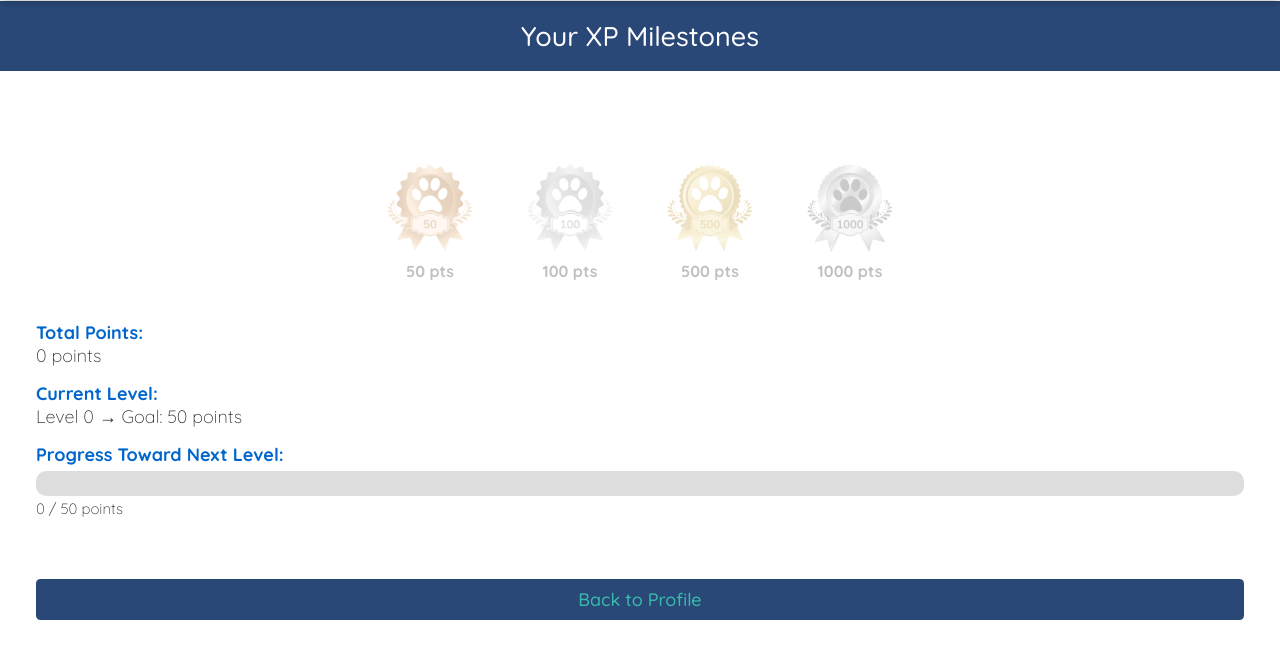
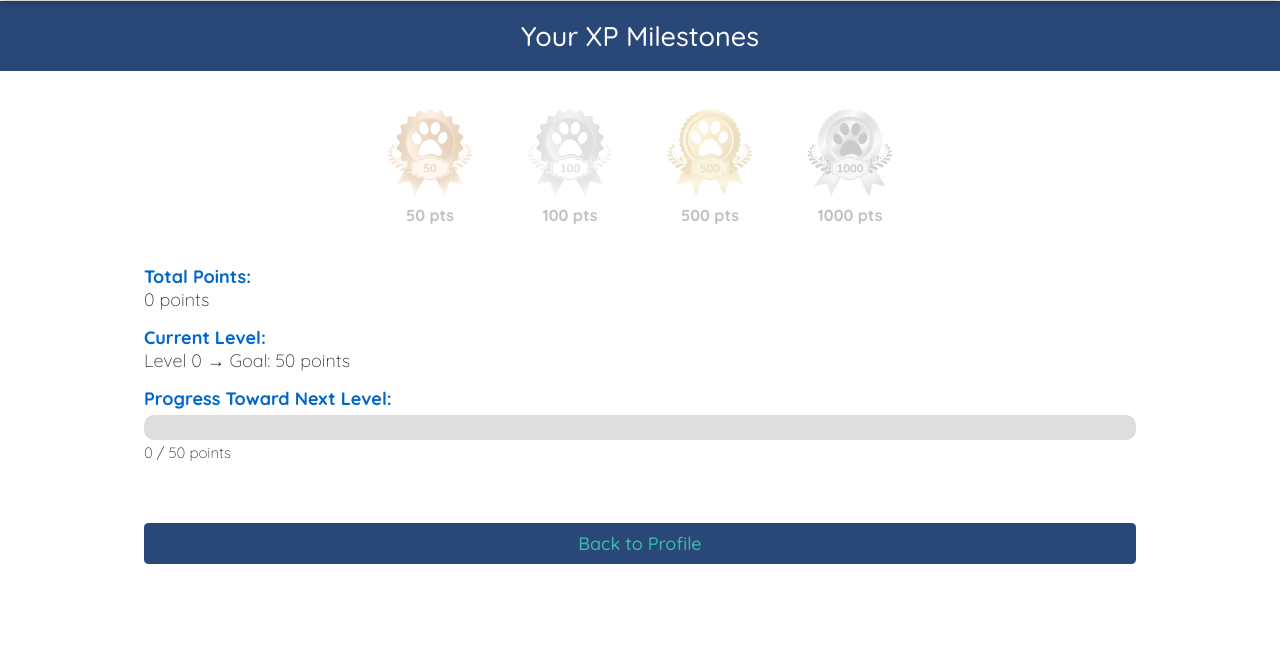
Before and after one commit to Nperez72/FXBG-Closet, a PHP site: page /stepvarepo/milestonePoints.php in a window 1280 px wide. Shown: the part 95-754 px from the top of the page. Run offline with PHP 8.4, Linux system fonts and the light colour scheme; the visitor is signed in with stand-in values (Sample User, id 1); data comes from the database, SQL or seed files in the repository.

Commit message:
Revert "Merge pull request #3 from Nperez72/chu"
This reverts commit 83e0e38b2f2a4f466dfed18cbd336a61d3b2fde2, reversing
changes made to 7e711f7a1bb00577b467c1510728faa3c30a0a27.

```diff
--- a/FXBG-Closet/css/base.css
+++ b/FXBG-Closet/css/base.css
@@ -543,7 +543,7 @@ button.cancel:hover, a.cancel:hover {
 
 /* Dashboard */
 main.dashboard {
-    padding: 2rem;
+    padding: 0 8rem 4rem 8rem;
 }
 
 main.dashboard > p {
@@ -627,7 +627,7 @@ form.signup-form .section-box {
     border-radius: 5px;
     padding: 15px;
     margin-bottom: 20px;
-    background-color: #e0f7fa;
+    background-color: #fafafa;
 }
 /**/
 
```
